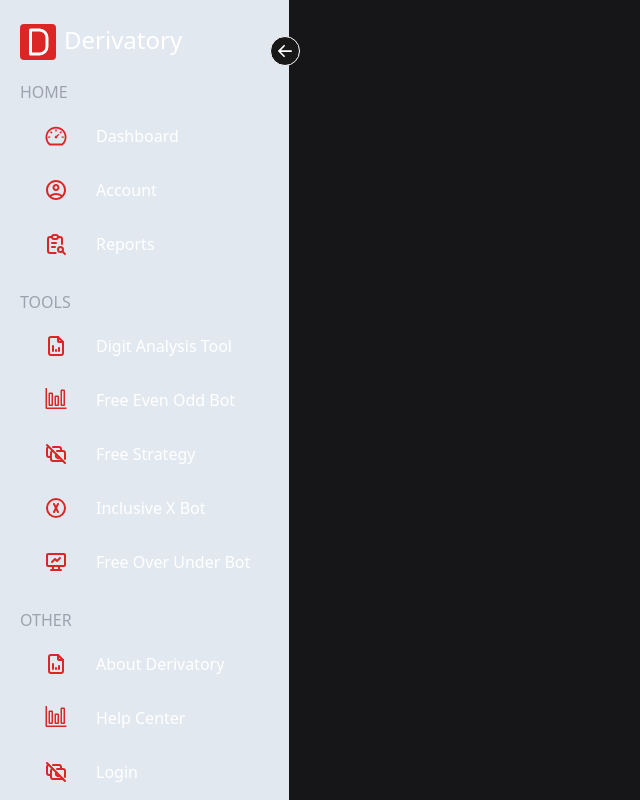
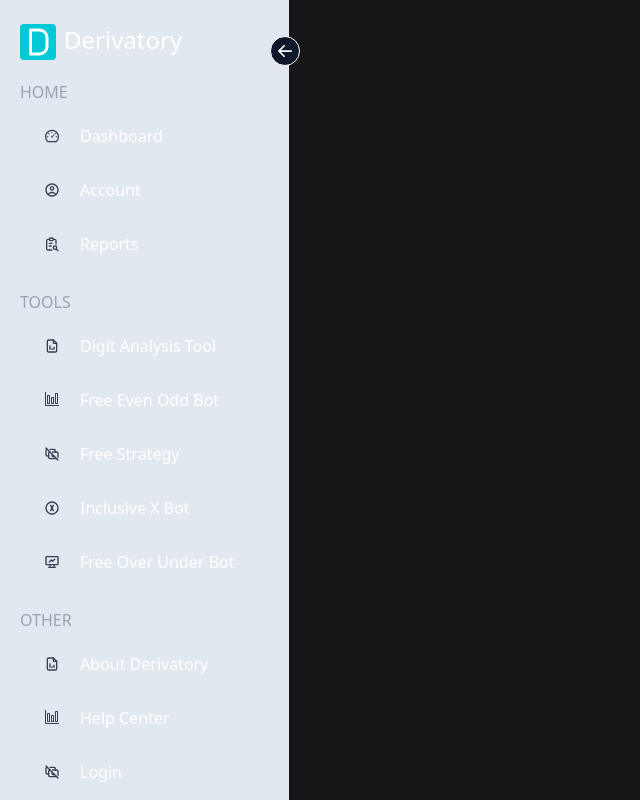
Before and after one commit to ALVIN02-ui/Derivatory1.11, a React (Vite) app: page / in a window 1280 px wide. Shown: the whole page, without its empty margins (0-640 px from the left). Built offline with nearby package versions, Linux system fonts and the light colour scheme.

Commit message:
Themes are kinda working

```diff
--- a/src/App.css
+++ b/src/App.css
@@ -0,0 +1,3 @@
+ .custom-hover-bg:hover {
+    background-color: currentColor;
+  }
--- a/src/components/Sidebar.jsx
+++ b/src/components/Sidebar.jsx
@@ -14,7 +14,7 @@
 
 const Sidebar = () => {
   const { open, setOpen, screenSize, themeSettings,
-    setThemeSettings } = useStateContext();
+    setThemeSettings, currentColor } = useStateContext();
 
   const toggleSidebar = () => {
     setOpen(!open);
@@ -33,19 +33,20 @@
 
   return (
     <div
-      className={`h-screen flex flex-col relative bg-slate-200 dark:bg-backgrao p-5 pt-2 ${
+      className={`h-screen flex flex-col relative bg-slate-200 dark:bg-slate-900 p-5 pt-2 ${
         open ? "w-72" : "w-20"
       } duration-300`}
     >
       <BsArrowLeftShort
         onClick={toggleSidebar}
-        className={`bg-backgrao text-white text-3xl rounded-full absolute -right-3 top-9 border border-white cursor-pointer ${!open && "rotate-180"}`}
+        className={`bg-slate-900 text-white text-3xl rounded-full absolute -right-3 top-9 border border-white cursor-pointer ${!open && "rotate-180"}`}
       />
 
       <div className="mt-4">
         <div>
           <TbLetterD
-            className={`bg-red-600 text-white mr-2 text-4xl rounded cursor-pointer block float-left duration-500 ${open && "rotate-[360deg]"}`}
+            className={` text-white mr-2 text-4xl rounded cursor-pointer block float-left duration-500 ${open && "rotate-[360deg]"}`}
+            style={{ background: currentColor }}
           />
           <h1 className={`text-white origin-left font-medium text-2xl duration-300 ${!open && "scale-0"}`}>Derivatory</h1>
         </div>
@@ -66,27 +67,27 @@
                     isActive ? activeLink : normalLink
                   }
                 >
-                  <span className="text-red-600 text-2xl pr-2">{link.icon}</span>
+                  <span className={`hover:text-white ${!open && "text-center"}`}>{link.icon}</span>
                   <span className={`capitalize text-white duration-300  ${!open && "hidden"}`}>{link.name}</span>
                 </NavLink>
+
               ))}
             </div>
           ))}
 
-          <div className="pt-6">
+        </div>
+
+        <div>
+          <div className="flex items-center gap-5 pl-4 pb-2.5 rounded-lg text-md text-gray-700 dark:text-gray-200 custom-hover-bg m-2"
+          style={{color: 'currentColor'}}>
             <button
-              onClick={() => setThemeSettings(true)}
-              className={"flex"}
+            onClick={() => setThemeSettings(true)}
+            className="flex items-center"
             >
-              <span className="text-red-600 text-2xl pr-2">
-                <BsArrowLeftShort />
-              </span>
-              <span className={`capitalize text-white duration-300 ${!open && "hidden"}`}>
-                Settings
-              </span>
+              <AiFillDashboard  />
+              Settings
             </button>
           </div>
-
         </div>
 
       </div>
--- a/src/nav/links.jsx
+++ b/src/nav/links.jsx
@@ -75,10 +75,6 @@
         color: '#1A97F5',
     },
     {
-        name: 'green-theme',
-        color: '#38FF14',
-    },
-    {
         name: 'purple-theme',
         color: '#DF00FE',
     },
```
